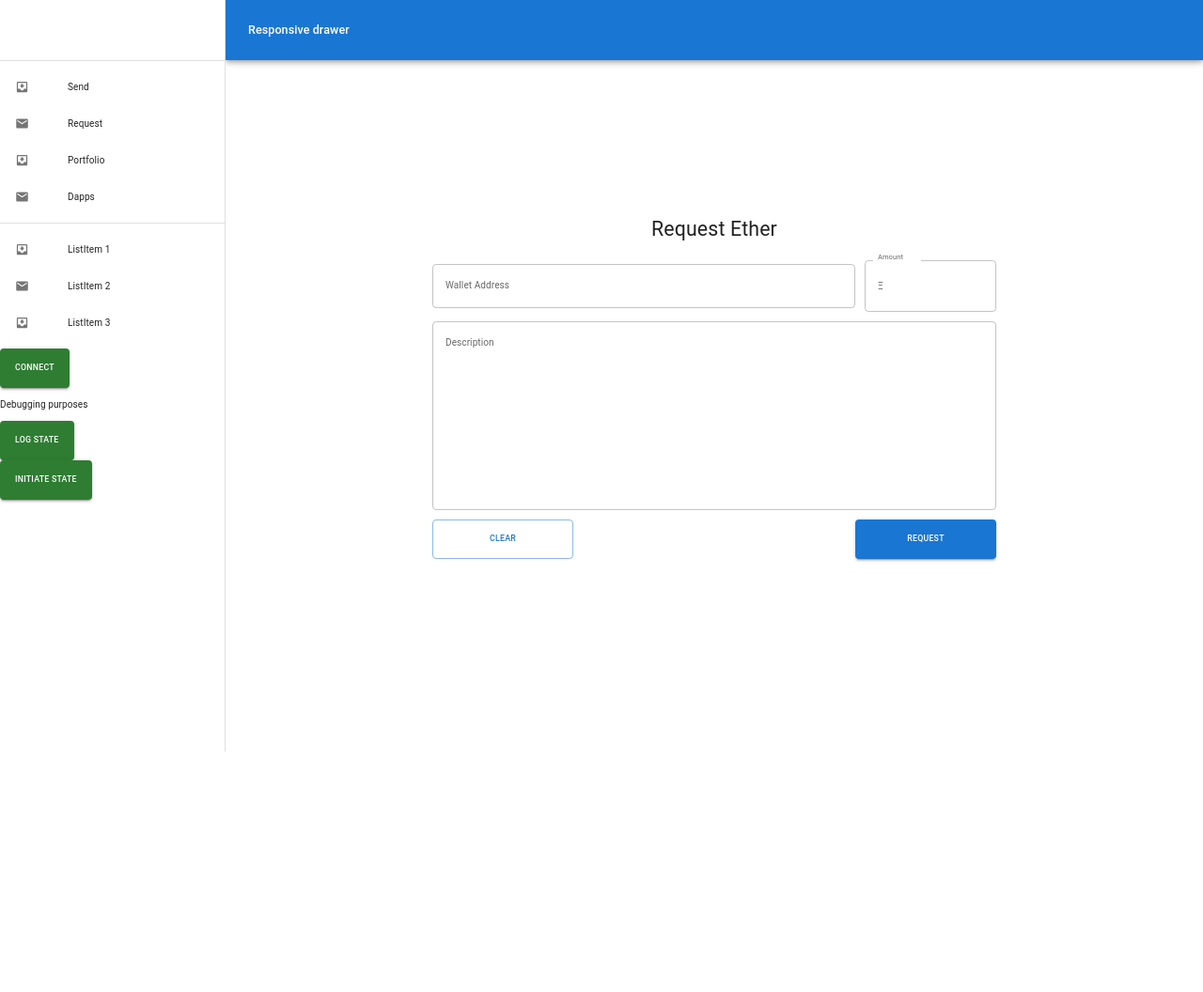
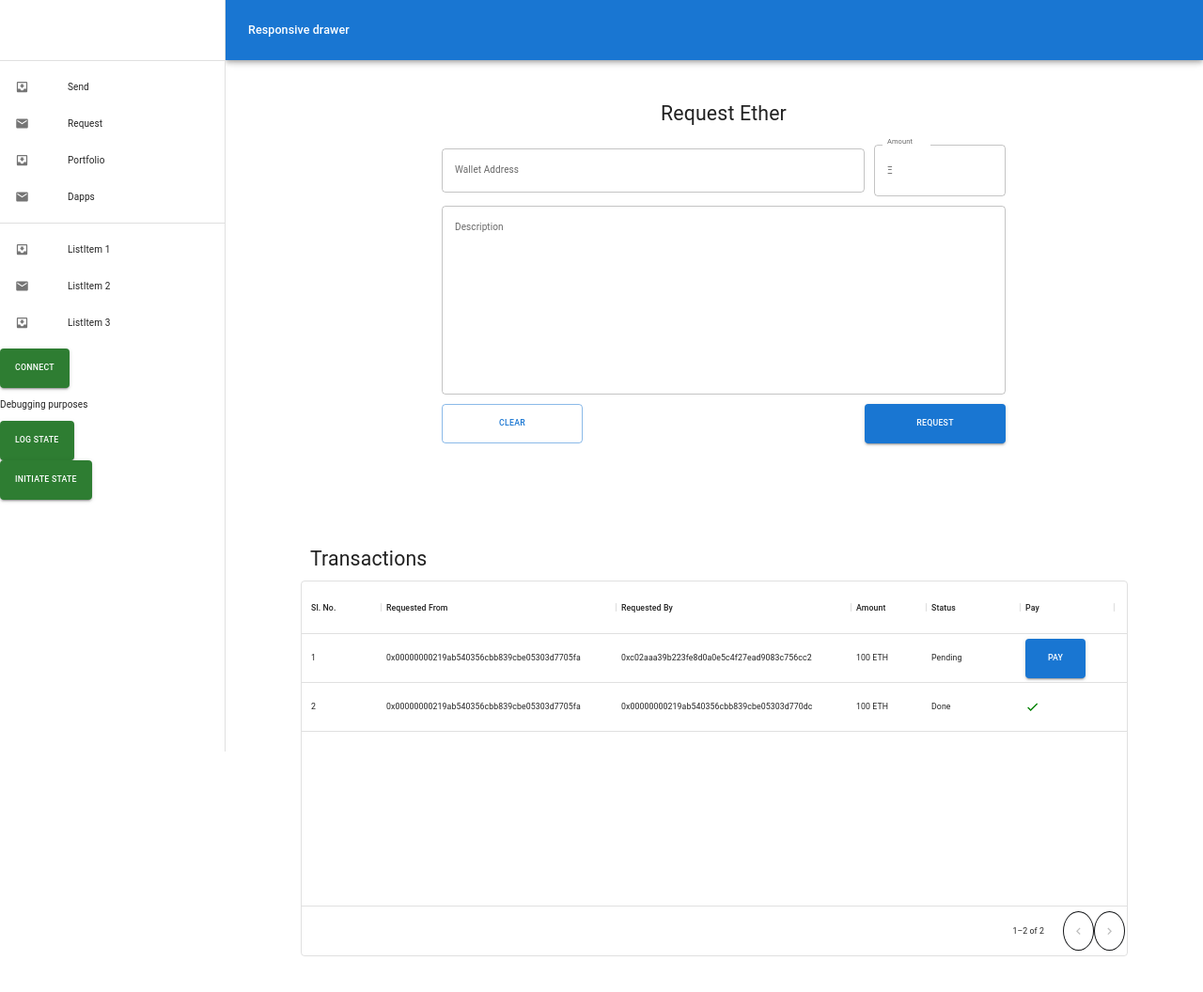
Before and after one commit to InterIIT-TechMeet-Consensys/MetaMask-Snaps-PS, a Gatsby site in the folder packages/site/: page / in a window 1280 px wide. Shown: the whole page at 94% size. Before the commit the page ends 800 px from the top, so only its background shows below. Built offline with nearby package versions, Linux system fonts and the light colour scheme; Gatsby itself is replaced by a stand-in of ours.

Commit message:
added requests table

```diff
--- a/package.json
+++ b/package.json
@@ -50,8 +50,11 @@
   "dependencies": {
     "@emotion/react": "^11.10.5",
     "@emotion/styled": "^11.10.5",
+    "@mdi/js": "^7.1.96",
+    "@mdi/react": "^1.6.1",
     "@mui/icons-material": "^5.11.0",
     "@mui/material": "^5.11.6",
-    "web3": "^1.8.2"
+    "web3": "^1.8.2",
+    "@mui/x-data-grid": "^5.17.21"
   }
 }
--- a/packages/site/package.json
+++ b/packages/site/package.json
@@ -26,6 +26,7 @@
   },
   "dependencies": {
     "@metamask/providers": "^9.0.0",
+    "@mui/x-data-grid": "^5.17.21",
     "react": "^18.2.0",
     "react-dom": "^18.2.0",
     "react-is": "^18.2.0",
@@ -40,6 +41,7 @@
     "@metamask/eslint-config-typescript": "^10.0.0",
     "@mui/icons-material": "^5.11.0",
     "@mui/material": "^5.11.6",
+    "@mui/x-data-grid": "^5.17.21",
     "@svgr/webpack": "^6.4.0",
     "@testing-library/dom": "^8.17.1",
     "@testing-library/jest-dom": "^5.16.4",
--- a/packages/site/src/components/RequestForm.tsx
+++ b/packages/site/src/components/RequestForm.tsx
@@ -102,7 +102,7 @@ const RequestForm = () => {
         width: '100%',
         justifyContent: 'center',
         alignItems: 'center',
-        height: '80vh',
+        margin: '1rem',
       }}
     >
       <Box
--- /dev/null
+++ b/packages/site/src/components/RequestsTable.tsx
@@ -0,0 +1,98 @@
+import React from 'react';
+import { DataGrid, GridColDef, GridRenderCellParams } from '@mui/x-data-grid';
+import Button from '@mui/material/Button';
+import Box from '@mui/material/Box';
+import Icon from '@mdi/react';
+import { mdiCheck } from '@mdi/js';
+import { Typography } from '@mui/material';
+
+const PayButton = (params: GridRenderCellParams<string>) => {
+  const show = params.row.status === 'Pending';
+
+  if (!show) {
+    return <Icon path={mdiCheck} size={1} color="green" />;
+  }
+
+  const handleClick = () => {
+    console.log('Pay');
+  };
+
+  return (
+    <Button variant="contained" color="primary" onClick={handleClick}>
+      Pay
+    </Button>
+  );
+};
+
+const columns: GridColDef[] = [
+  {
+    field: 'id',
+    headerName: 'Sl. No.',
+    width: 80,
+  },
+  {
+    field: 'sender',
+    headerName: 'Requested From',
+    width: 250,
+  },
+  {
+    field: 'receiver',
+    headerName: 'Requested By',
+    width: 250,
+  },
+  {
+    field: 'amount',
+    headerName: 'Amount',
+    width: 80,
+    valueFormatter: (params) => `${params.value} ETH`,
+  },
+  {
+    field: 'status',
+    headerName: 'Status',
+    width: 100,
+  },
+  {
+    field: 'action',
+    headerName: 'Pay',
+    width: 100,
+    renderCell: PayButton,
+  },
+];
+
+const rows = [
+  {
+    id: 1,
+    sender: '0x00000000219ab540356cbb839cbe05303d7705fa',
+    receiver: '0xc02aaa39b223fe8d0a0e5c4f27ead9083c756cc2',
+    amount: 100,
+    status: 'Pending',
+  },
+  {
+    id: 2,
+    sender: '0x00000000219ab540356cbb839cbe05303d7705fa',
+    receiver: '0x00000000219ab540356cbb839cbe05303d770dc',
+    amount: 100,
+    status: 'Done',
+  },
+];
+const RequestsTable = () => {
+  return (
+    <Box
+      sx={{
+        width: 880,
+        height: 400,
+      }}
+    >
+      <Box
+        sx={{
+          margin: '1rem',
+        }}
+      >
+        <Typography variant="h4">Transactions</Typography>
+      </Box>
+      <DataGrid rows={rows} columns={columns} pageSize={5} />
+    </Box>
+  );
+};
+
+export default RequestsTable;
--- a/packages/site/src/pages/index.tsx
+++ b/packages/site/src/pages/index.tsx
@@ -17,6 +17,7 @@ import {
 import Layout from '../components/UI/Layout';
 import RequestForm from '../components/RequestForm';
 import { Box } from '@mui/system';
+import RequestsTable from '../components/RequestsTable';
 
 const Container = styled.div`
   display: flex;
@@ -134,6 +135,17 @@ const Index = () => {
     <>
       <Layout>
         <RequestForm />
+        <Box
+          sx={{
+            display: 'flex',
+            justifyContent: 'center',
+            alignItems: 'center',
+            flexDirection: 'column',
+            margin: '10rem',
+          }}
+        >
+          <RequestsTable />
+        </Box>
         {/*
         <Container>
           <Heading>
```
Also changed, not shown: 3 other files.
